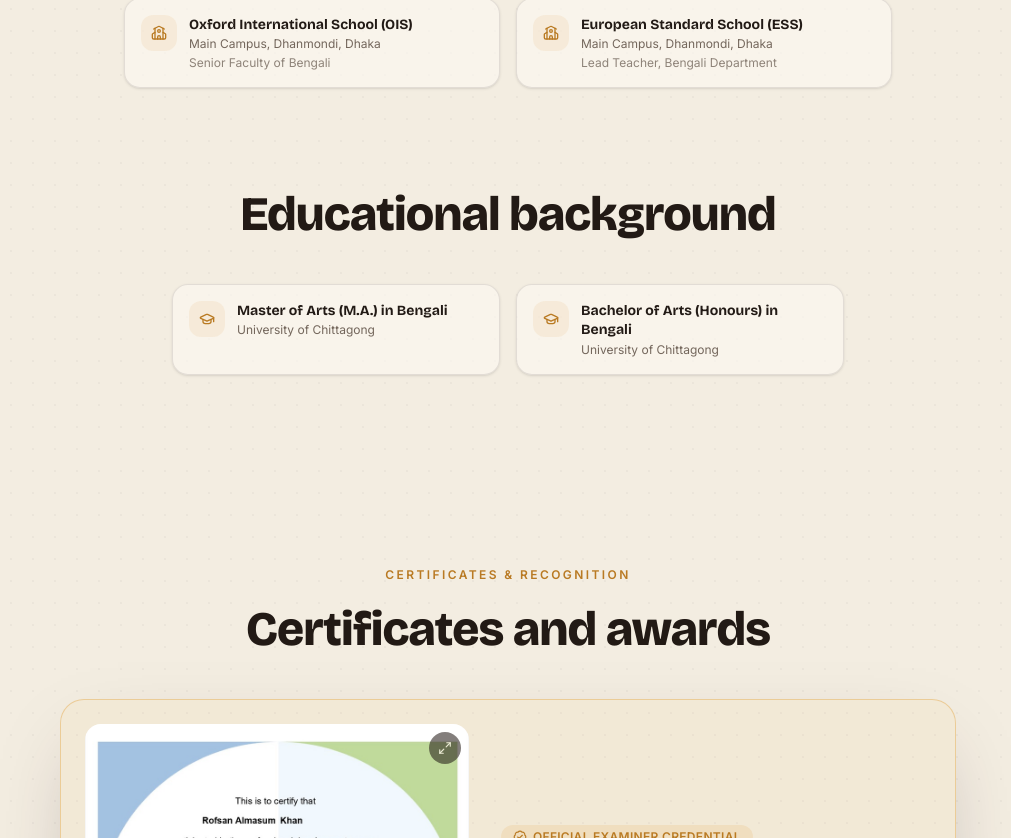
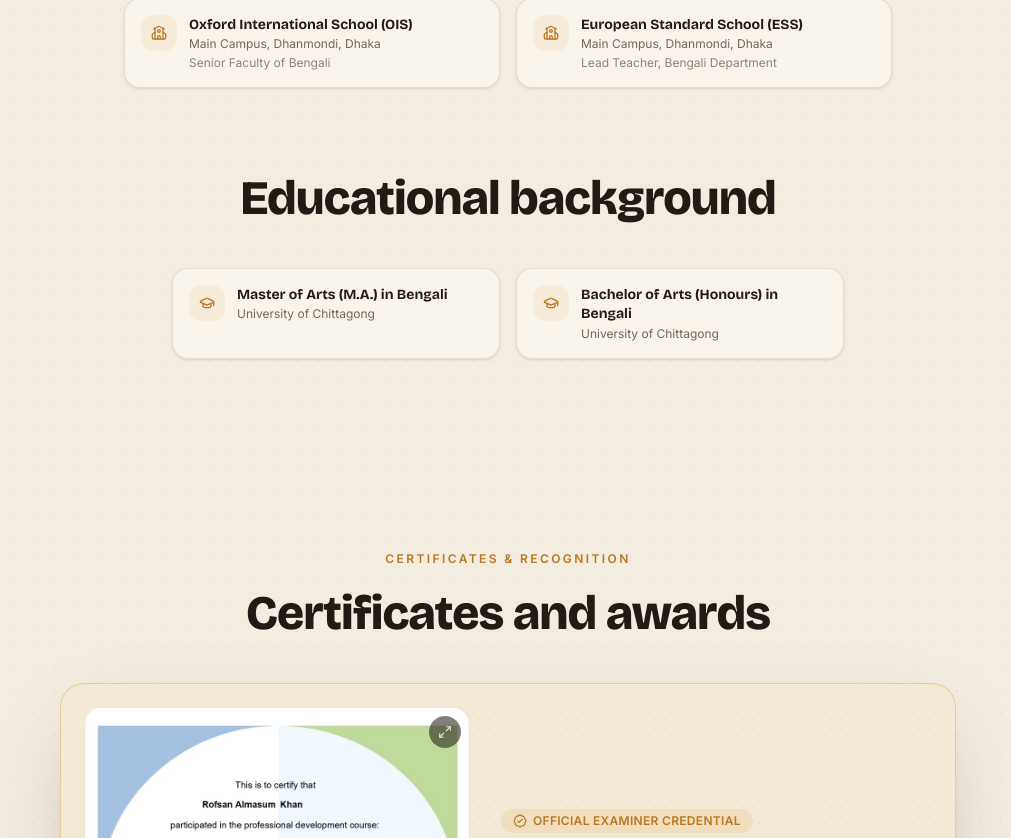
Before and after one commit to rofsansir/rofsansir-next, a Next.js app: page /about in a window 1280 px wide. Shown: the part 1102-1940 px from the top of the page, without its empty margins (132-1143 px from the left). Built offline with nearby package versions, Linux system fonts and the light colour scheme.

Commit message:
about page

```diff
--- a/src/app/about/page.tsx
+++ b/src/app/about/page.tsx
@@ -205,7 +205,7 @@ export default function AboutPage() {
           <SectionHeading
             title="Educational background"
             align="center"
-            className="mx-auto mt-16 items-center md:mt-24"
+            className="mx-auto mt-14 items-center md:mt-20"
           />
           <div className="mx-auto mt-10 grid max-w-2xl gap-4 sm:grid-cols-2">
             {education.map(({ Icon, title, subtitle }, i) => (
```
